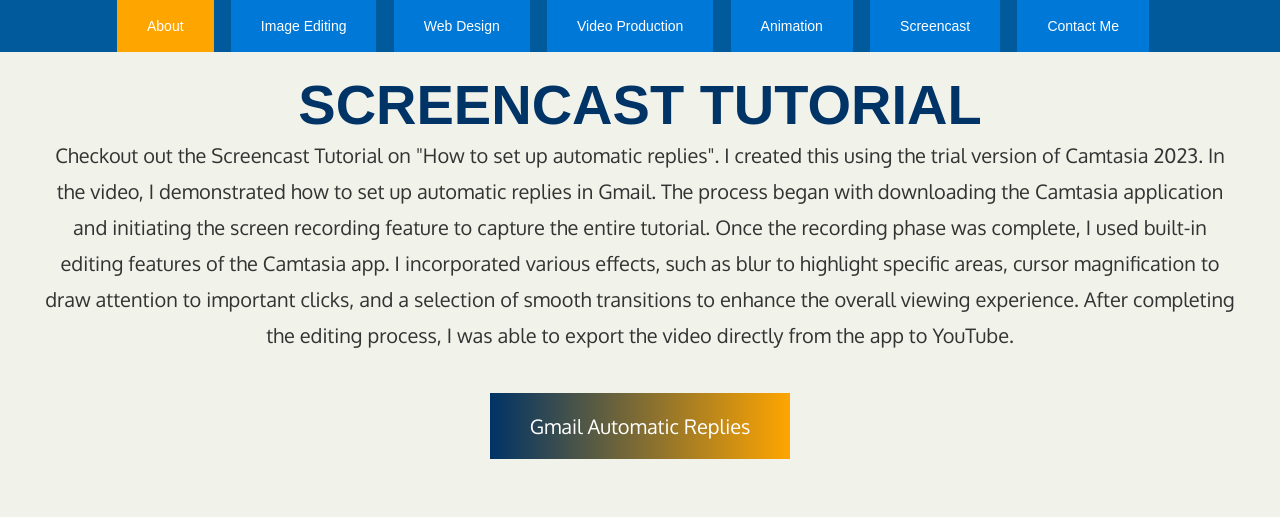
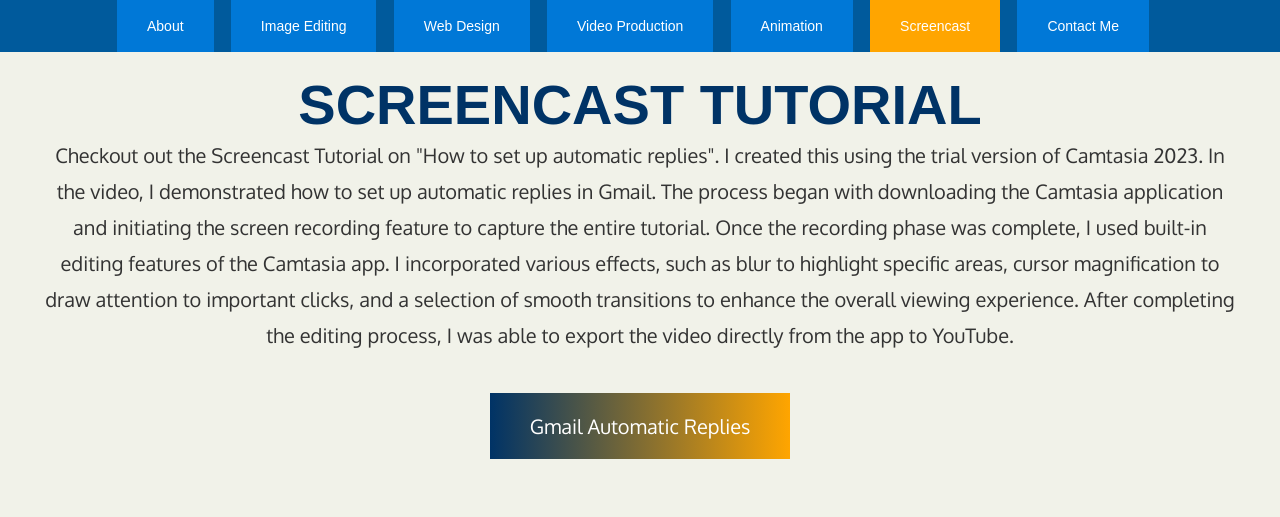
Before and after one commit to rithikyennam/e-portfolio, a plain HTML site: page screencast.html in a window 1280 px wide. Shown: the top 517 px of the page. Drawn offline with Linux system fonts and the light colour scheme.

Commit message:
Update screencast.html

```diff
--- a/screencast.html
+++ b/screencast.html
@@ -17,12 +17,12 @@
 			<ul>
 				<!-- NAVIGATION MENU.  THERE SHOULD BE ONE LIST ITEM FOR EACH BUTTON IN YOUR NAVIGATION BAR. -->
                 <!-- REPLACE THE # IN THE LINK WITH THE FILE NAME OF THE APPROPRIATE PAGE.  -->
-                <li class="current_page_item"><a href="index.html">About</a></li>
+                <li><a href="index.html">About</a></li>
 				<li><a href="image.html">Image Editing</a></li>
 				<li><a href="web.html">Web Design</a></li>
 				<li><a href="video.html">Video Production</a></li>
 				<li><a href="animation.html">Animation</a></li>
-				<li><a href="screencast.html">Screencast</a></li>
+				<li class="current_page_item"><a href="screencast.html">Screencast</a></li>
 				<li><a href="contact.html">Contact Me</a></li>
 			</ul>
 		</div>
```
